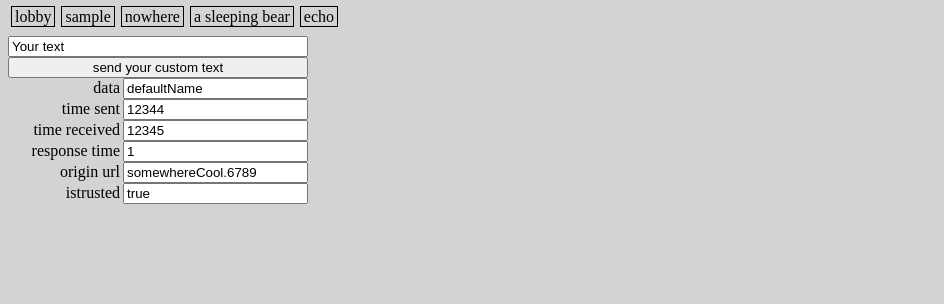
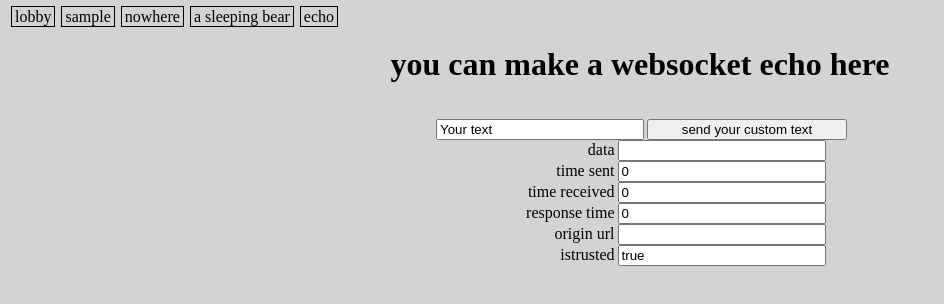
Before and after one commit to pete55104/ohhell, a React (Create React App) app in the folder client/: page /echo in a window 1280 px wide. Shown: the top 304 px of the page, without its empty margins (0-944 px from the left). Built offline with nearby package versions, Linux system fonts and the light colour scheme; no server answers.

Commit message:
OH019 nicer styling with ul li

```diff
--- a/client/src/components/Echo.tsx
+++ b/client/src/components/Echo.tsx
@@ -18,10 +18,10 @@ class Echo extends Component<{}, ICustomAppState> {
     constructor(props: any) {
         super(props);
         this.state = {
-            data: props.data || "defaultName",
-            timeStampSent: 12344,
-            timeStampReceived: props.timeStampReceived || 12345,
-            origin: props.origin ||  "somewhereCool.6789",
+            data: props.data || "",
+            timeStampSent: 0,
+            timeStampReceived: props.timeStampReceived || 0,
+            origin: props.origin ||  "",
             isTrusted: props.isTrusted || true
         };
         this.handleSubmit = this.handleSubmit.bind(this);
@@ -78,42 +78,47 @@ class Echo extends Component<{}, ICustomAppState> {
     }
 
     render() {
-        if (this.state.isTrusted && this.state.timeStampReceived && this.state.timeStampSent) {
+        if (this.state.isTrusted) {// && this.state.timeStampReceived && this.state.timeStampSent) {
             return (
+                <div><h1>you can make a websocket echo here</h1>
                 <div className="Echo">
                     <form className="Echo-form" onSubmit={this.handleSubmit}>
-                        <input type="text" id="customTextField" defaultValue={"Your text"} />
-                        <input type="submit" value="send your custom text" />
-                        <label>
-                            data
+                        <ul>
+                            <li><input type="text" id="customTextField" defaultValue={"Your text"} /><input type="submit" value="send your custom text" /></li>
+                        <li>
+                            <label htmlFor="data">data</label>
                             <input type="text" id="data" value={this.state.data} readOnly />
-                        </label>
-                        <label>
-                            time sent
-                            <input type="text" value={this.state.timeStampSent} readOnly />
-                        </label>
-                        <label>
-                            time received
-                            <input type="text" value={this.state.timeStampReceived} readOnly />
-                        </label>
-                        <label>
-                            response time
-                            <input type="text" value={
-                                this.state.timeStampReceived - this.state.timeStampSent
+                        </li>
+                        <li>
+                            <label htmlFor="timeStampSent">time sent</label>
+                            <input type="text" id="timeStampSent" value={this.state.timeStampSent} readOnly />
+
+                        </li>
+                        <li>
+                            <label htmlFor="timeStampReceived">time received</label>
+                            <input type="text" id="timeStampReceived" value={this.state.timeStampReceived} readOnly />
+                        </li>
+                        <li>
+                            <label htmlFor="responseTime">response time</label>
+                            <input type="text" id="responseTime" value={
+                                (this.state.timeStampReceived || 0) - (this.state.timeStampSent || 0)
                             } readOnly />
-                        </label>
-                        <label>
-                            origin url
-                            <input type="text" value={this.state.origin} readOnly />
-                        </label>
-                        <label>
-                            istrusted
-                            <input type="text" value={this.state.isTrusted.toString()} readOnly />
-                        </label>
+                        </li>
+                        <li>
+                            <label htmlFor="origin">origin url</label>
+                            <input type="text" id="origin" value={this.state.origin} readOnly />
+
+                        </li>
+                        <li>
+                            <label htmlFor="isTrusted">istrusted</label>
+                            <input type="text" id="isTrusted" value={this.state.isTrusted.toString()} readOnly />
+                        </li>
+                        </ul>
                     </form>
                     <pre>
-                        <div id={"responseDisplay"} />
+                        <div className="echo-response-display" id={"responseDisplay"} />
                     </pre>
+                </div>
                 </div>
             );
         } else {
--- a/client/src/components/Nothing.tsx
+++ b/client/src/components/Nothing.tsx
@@ -3,8 +3,9 @@ import React, {Component } from 'react'
 class Nothing extends Component<{}, {}> {
     render() {
         return (
-          <div>
-            this is the Nothing component route.  you are Nowhere.
+          <div className="centeringdiv">
+            <h1>nada</h1>
+            <span>this is the nothing component route.  you are nowhere.</span>
           </div>
         );
     }
--- a/client/src/components/Sample.tsx
+++ b/client/src/components/Sample.tsx
@@ -1,5 +1,5 @@
 import React, {Component } from 'react'
-import { RouteComponentProps } from 'react-router-dom';
+import { NavLink, RouteComponentProps } from 'react-router-dom';
 
 interface SampleProps extends RouteComponentProps {
     sampleProp: string
@@ -9,13 +9,13 @@ class Sample extends Component<SampleProps, {}> {
 
     render() {
         console.log(this.props);
-        const redirect = () => {
-          this.props.history.push("/");
-        };
         return (
+        <div className="centeringdiv">
+            <h1>sample</h1>
           <div>
-            This is the {this.props.sampleProp} component route
-            <button onClick={redirect}>Redirect to /</button>
+            <span>This is the {this.props.sampleProp} component route</span>
+            <NavLink activeClassName="active" exact to="/">Redirect to /</NavLink>
+          </div>
           </div>
         );
     }
--- a/client/src/components/SleepingBear.tsx
+++ b/client/src/components/SleepingBear.tsx
@@ -1,11 +1,11 @@
 import React, {Component } from 'react'
 
 class SleepingBear extends Component<{}, {}> {
-
     render() {
         return (
-          <div>
-            this is the SleepingBear component route.  you are ... be careful.
+          <div className="centeringdiv">
+            <h1>sleeping bear</h1>
+            <span>you are ... be careful.</span>
           </div>
         );
     }
--- a/client/src/styles/App.scss
+++ b/client/src/styles/App.scss
@@ -30,19 +30,36 @@ h1 {
   margin-bottom: 20px;
 }
 
+.centeringdiv {
+  text-align: center;
+}
+
 .Echo-form {
-  width: 300px;
-  align-content: center;
-  display: flex;
-  flex-direction: column;
-  align-items: right;
-  justify-content: center;
-  font-size: calc(10px + 2vmin);
+  text-align: center;
+  ul {
+    padding-left: 0;
+    display: inline-block;
+    max-width: 26em;
+  }
+  li {
+    align-items: left;
+    list-style-type: none;
+    max-width: 26em
+  }
   label {
+    display:inline-block;
     text-align: right;
     font-size: 12pt;
-    input {
-      margin-left: 3px;
-    }
+    width: 10em;
+  }
+  input {
+    display:inline-block;
+    margin-left: 3px;
+    width: 15em;
   }
 }
+
+.echo-response-display {
+  display: inline-block;
+  margin-left: 3em;
+}
```
